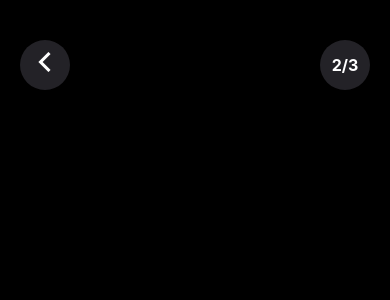
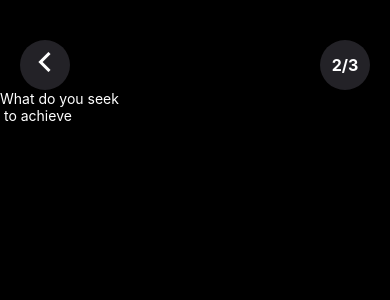
Before and after one commit to Sedinamm/HealthX, a React Native app: screen /Question2 in a window 390 px wide. Shown: the top 300 px of the page. Built offline with nearby package versions, Linux system fonts and the light colour scheme.

Commit message:
added a question

```diff
--- a/Screens/Question2.js
+++ b/Screens/Question2.js
@@ -58,8 +58,13 @@ const Question2 = () => {
           </Text>
         </View>
       </View>
+
       {/* Question */}
-      <View></View>
+      <View>
+        <Text style={{ color: "white" }}>
+          What do you seek {"\n"} to achieve
+        </Text>
+      </View>
     </SafeAreaView>
   );
 };
```
